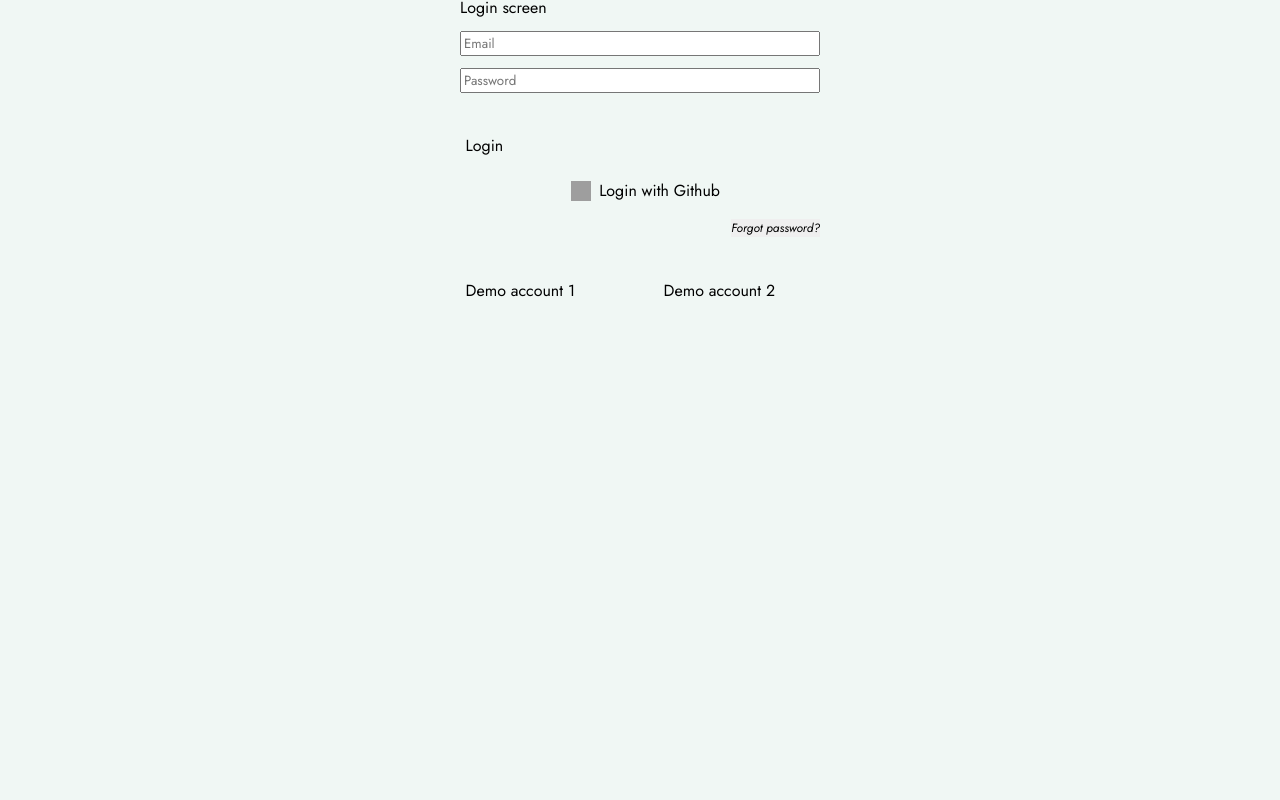
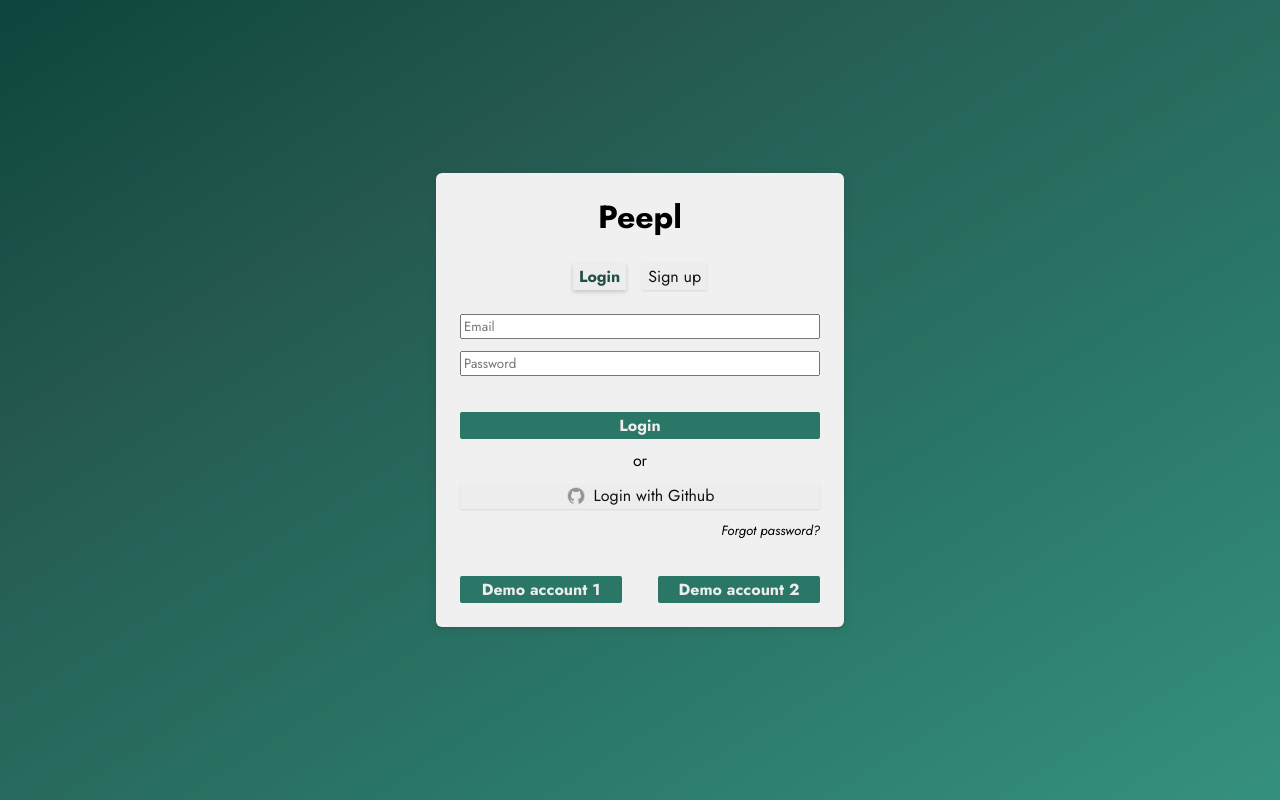
Before and after one commit to MaoShizhong/Peepl, a React (Vite) app: page / in a window 1280 px wide. Built offline with nearby package versions, Linux system fonts and the light colour scheme; no server answers; grey boxes are pictures that could not be loaded.

Commit message:
Style login/signup page

```diff
--- /dev/null
+++ b/src/components/buttons/DemoLogin.jsx
@@ -0,0 +1,14 @@
+import buttonStyles from './css/button.module.css';
+
+export function DemoLogin({ demoAccountNumber, submitForm }) {
+    return (
+        <button
+            type="button"
+            onClick={(e) => submitForm(e, demoAccountNumber)}
+            className={buttonStyles.bold}
+            aria-label={`Login with demo account ${demoAccountNumber}`}
+        >
+            Demo account {demoAccountNumber}
+        </button>
+    );
+}
--- /dev/null
+++ b/src/components/buttons/LoginFormSwitch.jsx
@@ -0,0 +1,16 @@
+import buttonStyles from './css/button.module.css';
+
+export function LoginFormSwitch({ targetForm, activeForm, changeForm }) {
+    let styleClasses = `${buttonStyles.subtle}`;
+    if (activeForm === targetForm) styleClasses += ` ${buttonStyles.active}`;
+
+    return (
+        <button
+            className={styleClasses}
+            onClick={() => changeForm(targetForm)}
+            aria-label={`Switch to ${targetForm.toLowerCase()} screen`}
+        >
+            {targetForm}
+        </button>
+    );
+}
--- a/src/components/buttons/css/button.module.css
+++ b/src/components/buttons/css/button.module.css
@@ -5,7 +5,7 @@
 }
 
 .subtle {
-    background-color: var(--bg);
+    background-color: color-mix(in hsl, var(--bg) 97%, grey);
     box-shadow: var(--shadow-xs);
     color: var(--text-d);
     padding: 2px 6px;
@@ -13,6 +13,12 @@
 
     &:hover:not([disabled]) {
         box-shadow: var(--shadow-sm);
+    }
+
+    &.active {
+        box-shadow: var(--shadow-sm);
+        color: var(--main-d);
+        font-weight: bold;
     }
 }
 
--- a/src/components/login/Login.jsx
+++ b/src/components/login/Login.jsx
@@ -1,12 +1,14 @@
 import { useState } from 'react';
 import { useNavigate } from 'react-router-dom';
 import { fetchData } from '../../helpers/fetch';
+import { DemoLogin } from '../buttons/DemoLogin';
+import { LoginFormSwitch } from '../buttons/LoginFormSwitch';
 import { LoginForm } from './LoginForm';
 import { SignupForm } from './SignupForm';
-import styles from './css/login.module.css';
+import loginStyles from './css/login.module.css';
 
 export function Login({ setUser }) {
-    const [formType, setFormType] = useState('login');
+    const [activeForm, setActiveForm] = useState('Login');
     const [errors, setErrors] = useState(null);
 
     const goTo = useNavigate();
@@ -28,7 +30,7 @@ export function Login({ setUser }) {
             }
         }
 
-        const endpoint = formType === 'login' ? '/auth/sessions/local' : '/auth/users';
+        const endpoint = activeForm === 'Login' ? '/auth/sessions/local' : '/auth/users';
 
         const res = await fetchData(endpoint, 'POST', { data: form, hasFile: false });
 
@@ -41,59 +43,43 @@ export function Login({ setUser }) {
         } else if (res.status === 401) {
             setErrors(true);
         } else {
-            const errors = await res.json();
-
-            setErrors(errors);
+            const { error } = await res.json();
+            setErrors(error);
         }
     }
 
     // Reset errors when changing form
     function changeForm(type) {
         setErrors(null);
-        setFormType(type);
+        setActiveForm(type);
     }
 
     return (
-        // static 'login' class for bg-gradient animation for login screen only
-        <main className={styles.noUser}>
-            <div className={styles.container}>
-                <nav className={styles.formSelect}>
-                    <button
-                        className={formType === 'login' ? styles.active : ''}
-                        onClick={() => changeForm('login')}
-                        aria-label="Switch to login screen"
-                    >
-                        Login
-                    </button>
-                    <button
-                        className={formType === 'signup' ? styles.active : ''}
-                        onClick={() => changeForm('signup')}
-                        aria-label="Switch to account creation screen"
-                    >
-                        Create account
-                    </button>
+        <main className={loginStyles.noUser}>
+            <div className={loginStyles.container}>
+                <h1 className={loginStyles.logo}>Peepl</h1>
+
+                <nav className={loginStyles.formSelect}>
+                    <LoginFormSwitch
+                        targetForm="Login"
+                        activeForm={activeForm}
+                        changeForm={changeForm}
+                    />
+                    <LoginFormSwitch
+                        targetForm="Sign up"
+                        activeForm={activeForm}
+                        changeForm={changeForm}
+                    />
                 </nav>
 
-                <form className={styles.loginSignup} onSubmit={submitForm}>
-                    {formType === 'login' ? (
+                <form className={loginStyles.loginSignup} onSubmit={submitForm}>
+                    {activeForm === 'Login' ? (
                         <>
                             <LoginForm hasError={errors} />
 
-                            <div className={styles.demo}>
-                                <button
-                                    type="button"
-                                    onClick={(e) => submitForm(e, 1)}
-                                    aria-label="Login with demo account 1"
-                                >
-                                    Demo account 1
-                                </button>
-                                <button
-                                    type="button"
-                                    onClick={(e) => submitForm(e, 2)}
-                                    aria-label="Login with demo account 2"
-                                >
-                                    Demo account 2
-                                </button>
+                            <div className={loginStyles.demo}>
+                                <DemoLogin demoAccountNumber={1} submitForm={submitForm} />
+                                <DemoLogin demoAccountNumber={2} submitForm={submitForm} />
                             </div>
                         </>
                     ) : (
--- a/src/components/login/LoginForm.jsx
+++ b/src/components/login/LoginForm.jsx
@@ -1,4 +1,5 @@
-import styles from './css/login.module.css';
+import buttonStyles from '../buttons/css/button.module.css';
+import loginStyles from './css/login.module.css';
 
 export function LoginForm({ hasError, setIsForgotModalShowing }) {
     return (
@@ -25,9 +26,11 @@ export function LoginForm({ hasError, setIsForgotModalShowing }) {
                 required
             />
 
-            {hasError && <p className={styles.error}>Incorrect email or password</p>}
+            {hasError && <p className={loginStyles.error}>Incorrect email or password</p>}
 
-            <button>Login</button>
+            <button className={buttonStyles.bold}>Login</button>
+
+            <p className={loginStyles.or}>or</p>
 
             <a
                 href={`${
@@ -35,7 +38,7 @@ export function LoginForm({ hasError, setIsForgotModalShowing }) {
                         ? import.meta.env.VITE_PROD_API
                         : import.meta.env.VITE_DEV_API
                 }/auth/users/github`}
-                className={styles.github_login}
+                className={`${buttonStyles.subtle} ${loginStyles.githubLogin}`}
             >
                 <img src="/github.png" alt="github login logo" />
                 Login with Github
@@ -43,7 +46,7 @@ export function LoginForm({ hasError, setIsForgotModalShowing }) {
 
             <button
                 type="button"
-                className={styles.forgot}
+                className={loginStyles.forgot}
                 onClick={() => setIsForgotModalShowing(true)}
             >
                 Forgot password?
--- a/src/components/login/css/login.module.css
+++ b/src/components/login/css/login.module.css
@@ -1,24 +1,48 @@
 .noUser {
-    align-self: center;
+    background: linear-gradient(
+        148deg,
+        rgba(3, 62, 52, 1) 0%,
+        rgba(37, 89, 80, 1) 26%,
+        rgba(42, 119, 103, 1) 52%,
+        rgba(55, 149, 128, 1) 79%,
+        rgb(113, 192, 172) 100%
+    );
     display: grid;
+    flex: 1;
     place-content: center;
 }
 
+@media not (prefers-reduced-motion) {
+    .noUser {
+        animation: breathe 7s ease infinite;
+        background-size: 180% 115%;
+    }
+
+    @keyframes breathe {
+        0% {
+            background-position: 0% 83%;
+        }
+        50% {
+            background-position: 85% 25%;
+        }
+        100% {
+            background-position: 0% 83%;
+        }
+    }
+}
+
 .container {
-    align-items: center;
-    display: flex;
-    flex-direction: column;
-    height: 45vh;
-    transform: translateY(-6rem);
+    background-color: var(--bg);
+    border-radius: 6px;
+    box-shadow: var(--shadow-md);
+    display: grid;
+    padding: 24px;
+    place-items: center;
 }
 
 .logo {
-    position: relative;
-
-    & > img {
-        height: auto;
-        width: 180px;
-    }
+    font-size: xx-large;
+    font-weight: bold;
 }
 
 .github {
@@ -45,22 +69,6 @@
     margin-block: 1.5rem;
 }
 
-.formSelect > button {
-    border: none;
-    flex: 1;
-
-    &:hover:not(.active) {
-        color: var(--accent-l);
-    }
-
-    &.active {
-        color: var(--accent-d);
-        font-weight: 600;
-        text-decoration: underline;
-        text-underline-offset: 5px;
-    }
-}
-
 .loginSignup {
     display: flex;
     flex-direction: column;
@@ -68,31 +76,20 @@
     width: min(80vw, 360px);
 }
 
-.loginSignup > button:not(.forgot),
-.demo > button,
-.github_login {
-    background-color: var(--accent-d);
-    border-radius: 0.75rem;
-    color: var(--fg);
-    padding: 0.35rem;
-
-    &:hover {
-        background-color: var(--accent-l);
-        color: var(--fg-contrast);
-    }
-}
-
 .loginSignup > button:first-of-type,
 .demo {
     margin-top: 1.5rem;
 }
 
-.github_login {
+.or {
+    align-self: center;
+}
+
+.githubLogin {
     align-items: center;
     display: flex;
     gap: 0.5rem;
     justify-content: center;
-    width: 100%;
 
     & > img {
         height: 1.25rem;
@@ -102,11 +99,11 @@
 
 .forgot {
     align-self: flex-end;
-    font-size: 0.75rem;
+    background-color: transparent;
+    font-size: smaller;
     font-style: italic;
 
     &:hover {
-        color: var(--accent-l);
         text-decoration: underline;
     }
 }
--- a/src/global_stylesheets/reset.css
+++ b/src/global_stylesheets/reset.css
@@ -133,6 +133,10 @@ table {
 }
 
 /* Custom */
+body {
+    background-color: var(--bg);
+}
+
 a,
 button {
     cursor: pointer;
@@ -160,3 +164,16 @@ a:visited {
 dialog {
     padding: 0;
 }
+
+/* Screen reader only - visually hidden */
+.sr-only {
+    border-width: 0;
+    clip: rect(0, 0, 0, 0);
+    height: 1px;
+    margin: -1px;
+    overflow: hidden;
+    padding: 0;
+    position: absolute;
+    white-space: nowrap;
+    width: 1px;
+}
--- a/src/global_stylesheets/theme.css
+++ b/src/global_stylesheets/theme.css
@@ -8,7 +8,7 @@
 
     --off-black: #080808;
 
-    --bg: rgb(240, 247, 244);
+    --bg: rgb(240, 240, 240);
 
     --text-d: #111111;
     --text-d-hover: #3a3a3a;
```
Also changed, not shown: src/components/login/SignupForm.jsx (+9 -6 lines), public/github.png (added).
